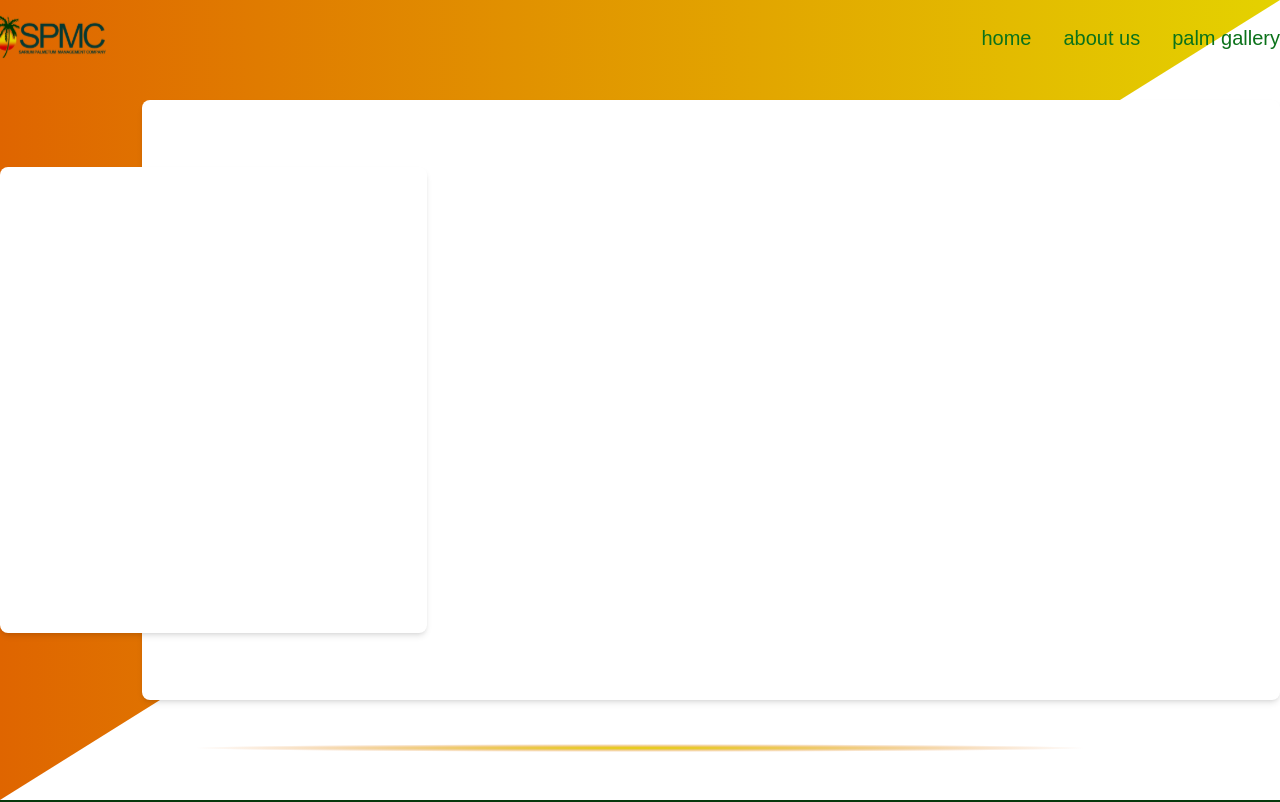
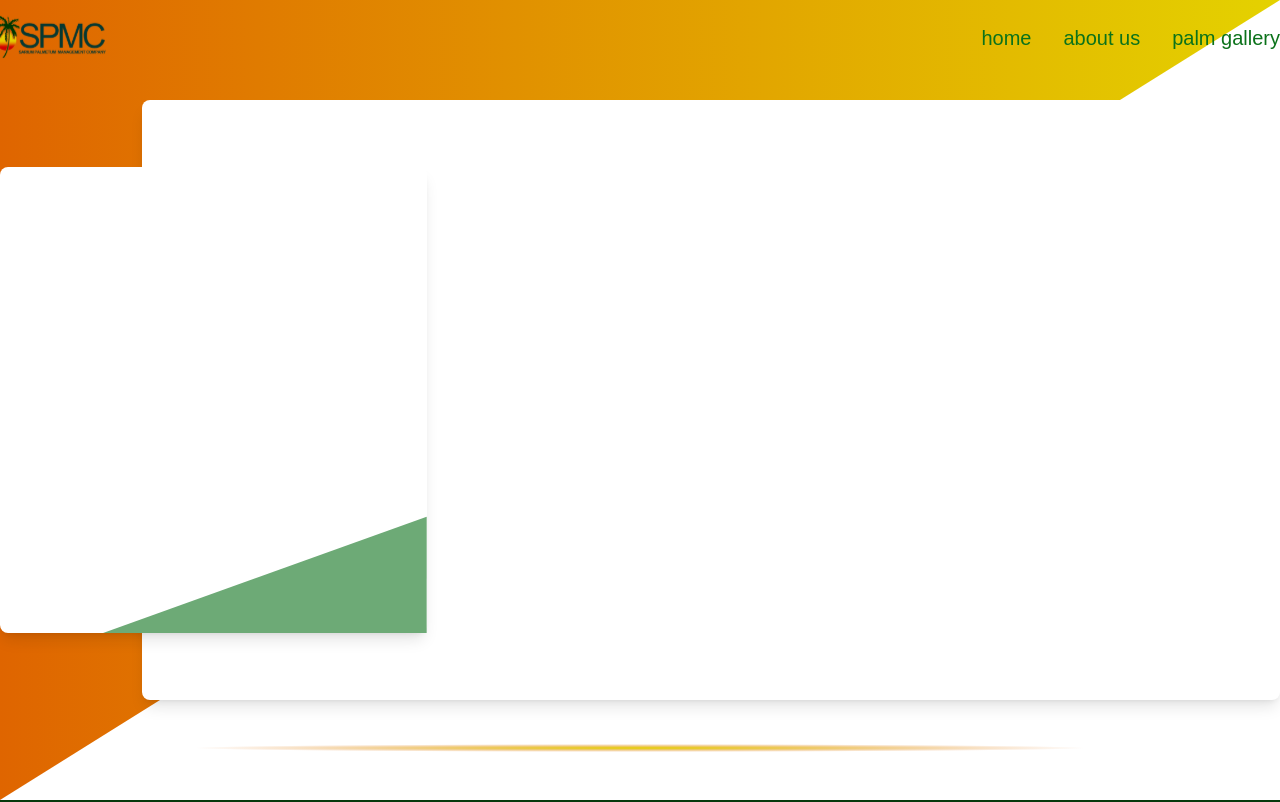
Before and after one commit to oseogbe/SPMC, a Next.js app: page /contact-us in a window 1280 px wide. Shown: the top 802 px of the page. Built offline with nearby package versions, Linux system fonts and the light colour scheme; a web font is replaced by a local one; what tailwindcss-inner-border would draw is missing.

Commit message:
minor update

```diff
--- a/app/contact-us/layout.tsx
+++ b/app/contact-us/layout.tsx
@@ -20,7 +20,7 @@ export default function ContactLayout({
     return (
         <html lang="en">
             <body className={is.className}>
-                <div className='absolute h-screen w-full bg-gradient-to-r from-[#DF6500] to-[#E4D200] clip-img bg-no-repeat'></div>
+                <div className='absolute h-screen w-full bg-gradient-to-r from-[#DF6500] to-[#E4D200] bg-no-repeat clip-bg-contact'></div>
                 <div className="h-screen flex items-center justify-center">
                     <ContactHeader />
                     {children}
--- a/app/contact-us/page.js
+++ b/app/contact-us/page.js
@@ -1,9 +1,10 @@
 const ContactUs = () => {
     return (
         <div className="w-full h-3/4 grid grid-rows-9 grid-cols-9 z-10 max-w-7xl mx-auto">
-            <div className="bg-white row-start-2 row-end-[9] col-start-1 col-end-4 z-20 rounded-lg shadow-md">
+            <div className="relative bg-white row-start-2 row-end-[9] col-start-1 col-end-4 z-20 rounded-lg shadow-lg">
+                <div className="absolute w-full h-full bottom-0 bg-[#6DAA76] clip-contact-info"></div>
             </div>
-            <div className="bg-white row-start-1 row-end-[10] col-start-2 col-end-10 rounded-lg shadow-md">
+            <div className="bg-white row-start-1 row-end-[10] col-start-2 col-end-10 rounded-lg shadow-lg">
             </div>
         </div>
     )
--- a/app/globals.css
+++ b/app/globals.css
@@ -31,8 +31,12 @@
 }
 
 @layer utilities {
-    .clip-img {
+    .clip-bg-contact {
         clip-path: polygon(0 0, 0% 100%, 100% 0);
+    }
+
+    .clip-contact-info {
+        clip-path: polygon(100% 75%, 24% 100%, 100% 100%);
     }
 
     .active {
```
